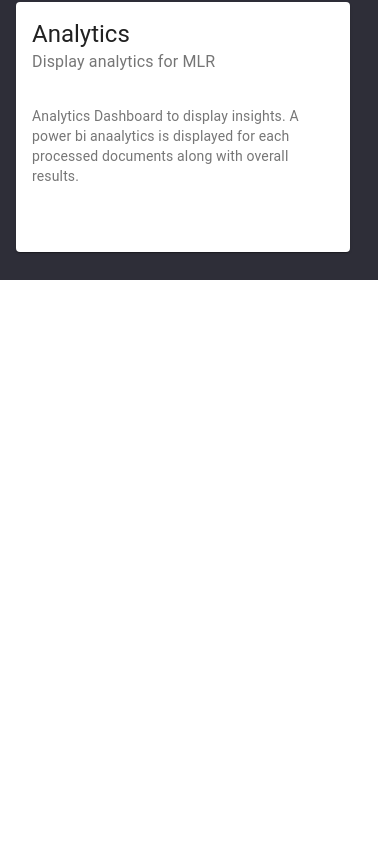
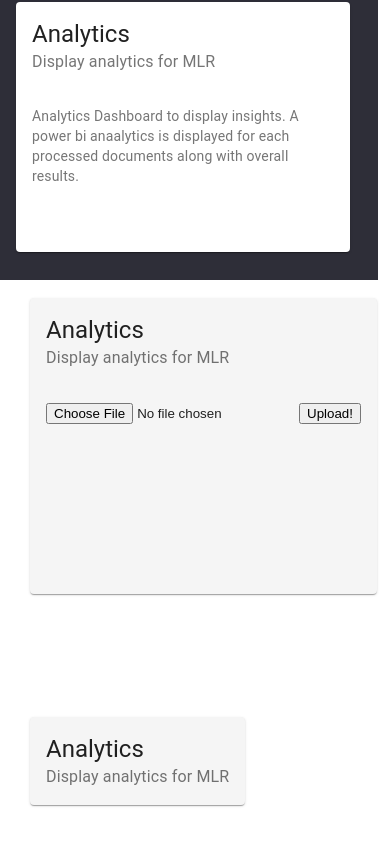
Before and after one commit to RohitSh26/js-mlr-ocr, a React (Create React App) app: page / in a window 390 px wide. Shown: the part 1056-1902 px from the top of the page. Before the commit the page ends 1336 px from the top, so only its background shows below. Built offline with nearby package versions, Linux system fonts and the light colour scheme.

Commit message:
add image to canvas UI for canvas and processing

```diff
--- a/package.json
+++ b/package.json
@@ -8,10 +8,13 @@
     "@testing-library/jest-dom": "^4.2.4",
     "@testing-library/react": "^9.5.0",
     "@testing-library/user-event": "^7.2.1",
+    "konva": "^7.1.3",
     "react": "^16.13.1",
     "react-dom": "^16.13.1",
+    "react-konva": "^16.13.0-6",
     "react-router-dom": "^5.2.0",
-    "react-scripts": "3.4.3"
+    "react-scripts": "3.4.3",
+    "use-image": "^1.0.6"
   },
   "scripts": {
     "start": "react-scripts start",
--- a/src/App.js
+++ b/src/App.js
@@ -5,7 +5,7 @@ import logo from './logo.svg';
 import './App.css';
 
 import HomeComponent from "./components/Home";
-import CanvasComponent from './components/canvas'
+
 import HeaderCompnent from './Layout/Header'
 
 
@@ -29,6 +29,8 @@ function App() {
 
   const classes = useStyles();
 
+
+
   return (
     <div className="App">
       <HeaderCompnent />
@@ -38,7 +40,9 @@ function App() {
       <Router>
         <Switch>
           <Route exact path='/' component={HomeComponent}>
+
           </Route>
+
         </Switch>
       </Router>
 
--- a/src/components/Home.js
+++ b/src/components/Home.js
@@ -1,9 +1,13 @@
 import { Card, CardHeader, CardContent, Grid, IconButton, Divider } from '@material-ui/core';
-import React, { Component } from 'react';
+import React, { Component, useEffect, useRef, useState } from 'react';
 import { makeStyles } from '@material-ui/core/styles';
 import { Typography } from '@material-ui/core';
 import MenuIcon from '@material-ui/icons/Menu';
 import { ArrowForwardSharp, FlareSharp } from '@material-ui/icons';
+
+import CanvasComponent from '../components/canvas'
+
+import testimge from '../static/img/testcase1.jpg'
 
 const useStyles = makeStyles((theme) => ({
     root: {
@@ -22,16 +26,77 @@ const useStyles = makeStyles((theme) => ({
         padding: theme.spacing(2),
         backgroundColor: '#2e2e38'
     },
+    pipeline: {
+        display: 'flex',
+        minHeight: '100vh',
+        maxWidth: '100%',
+        padding: theme.spacing(2),
+        margin: theme.spacing(2),
+    },
     cardroot: {
         maxWidth: 400,
         height: 250
     },
 
+    cardrootprocessing: {
+        backgroundColor: 'whitesmoke'
+    },
+
 
 }));
 
+
+
 function HomeComponent() {
     const classes = useStyles();
+
+    const [selectedFile, setselectedFile] = useState(null);
+    const [image, setImage] = useState(null);
+    const [isUploadComplete, setIsUploadComplete] = useState(false);
+    const [canvasRef, setCanvasRef] = useState(useRef(null));
+    const [canvasContainer, setCanvasContainer] = useState(useRef(null));
+
+    const fileChangedHandler = (event) => {
+        setselectedFile(event.target.files[0]);
+    }
+
+    useEffect(() => {
+
+    });
+
+    const uploadHandler = () => {
+        console.log(selectedFile);
+
+        setImage(selectedFile);
+
+        setIsUploadComplete(true);
+
+        setCanvasRef(canvasRef.current);
+        const context = canvasRef.current.getContext('2d');
+
+        const image = new Image();
+        image.onload = () => drawImageScaled(context, image);
+        image.src = URL.createObjectURL(selectedFile);
+
+    }
+
+    // tslint:disable-next-line:no-any
+    const drawImageScaled = (ctx, img) => {
+        const width = window.innerWidth;
+        const height = window.innerHeight;
+
+        const hRatio = width / img.width;
+        const vRatio = height / img.height;
+        var     ratio = Math.min(hRatio, vRatio);
+        if (ratio > 1) {
+            ratio = 1;
+        }
+        ctx.canvas.width = img.width * ratio;
+        ctx.canvas.height = img.height * ratio;
+
+        ctx.clearRect(0, 0, img.width, img.width);
+        ctx.drawImage(img, 0, 0, img.width, img.height, 0, 0, img.width * ratio, img.height * ratio);
+    }
 
     return (
         <>
@@ -42,9 +107,16 @@ function HomeComponent() {
                 <Grid item>
                     <Typography variant="subtitle1" gutterBottom >Upload documents, perform MLR Compliance and get results.</Typography>
                 </Grid>
-                <IconButton edge="end" className={classes.menuButton} color="inherit" aria-label="menu">
-                    <ArrowForwardSharp />
-                </IconButton>
+                <Grid item>
+                    <IconButton edge="end" className={classes.menuButton} color="inherit" aria-label="menu">
+                        <ArrowForwardSharp />
+                    </IconButton>
+                </Grid>
+                {/* <Grid item>
+                    <input type="file" name="file" onChange={fileChangedHandler} />
+                    <button onClick={uploadHandler}>Upload!</button>
+                    <canvas ref={canvasRef} width={500} height={500} />
+                </Grid> */}
 
 
 
@@ -115,6 +187,57 @@ function HomeComponent() {
 
                 </Grid>
             </Grid>
+
+            <Grid
+                container
+                direction="row"
+
+                className={classes.pipeline}
+                spacing={3}
+                style={{ padding: 2, }}
+            >
+                <Grid item alignItems='center' justify="center" >
+                    <Card className={classes.cardrootprocessing}>
+                        <CardHeader
+                            title={'Analytics'}
+                            subheader={'Display analytics for MLR'}
+                        >
+
+                        </CardHeader>
+                        <CardContent>
+                            <input type="file" name="file" onChange={fileChangedHandler} />
+                            <button onClick={uploadHandler}>Upload!</button>
+
+                        </CardContent>
+                        <div ref={canvasContainer}>
+                            <canvas ref={canvasRef} />
+                        </div>
+
+                    </Card>
+                </Grid>
+
+                <Grid item>
+                    <Card className={classes.cardrootprocessing}>
+                        <CardHeader
+                            title={'Analytics'}
+                            subheader={'Display analytics for MLR'}
+                        >
+
+                        </CardHeader>
+                    </Card>
+                </Grid>
+                <Grid item>
+                    <Card className={classes.cardrootprocessing}>
+                        <CardHeader
+                            title={'Analytics'}
+                            subheader={'Display analytics for MLR'}
+                        >
+
+                        </CardHeader>
+                    </Card>
+                </Grid>
+            </Grid>
+
         </>
     );
 }
--- a/src/components/canvas.js
+++ b/src/components/canvas.js
@@ -1,5 +1,34 @@
-import React from 'react'
+import React, { useRef, useEffect } from 'react'
 
-const CanvasComponent = props => <canvas {...props}/>
+const CanvasComponent = (props) => {
+
+  const canvasRef = useRef(null)
+
+
+
+  useEffect(() => {
+
+    const canvas = canvasRef.current
+    const context = canvas.getContext('2d')
+
+    const image = new Image();
+    image.src = URL.createObjectURL(props.img);
+    image.onload = () => {
+        props.draw(context, props.img)
+    }
+
+
+    //Our draw came here
+    // const render = () => {
+
+
+
+    // }
+    // render()
+
+  }, [props.draw, props.img])
+
+  return <canvas ref={canvasRef} {...props}/>
+}
 
 export default CanvasComponent
```
Also changed, not shown: src/static/img/testcase1.jpg (added), 1 other file (tests, documents, lock files or other folders).
